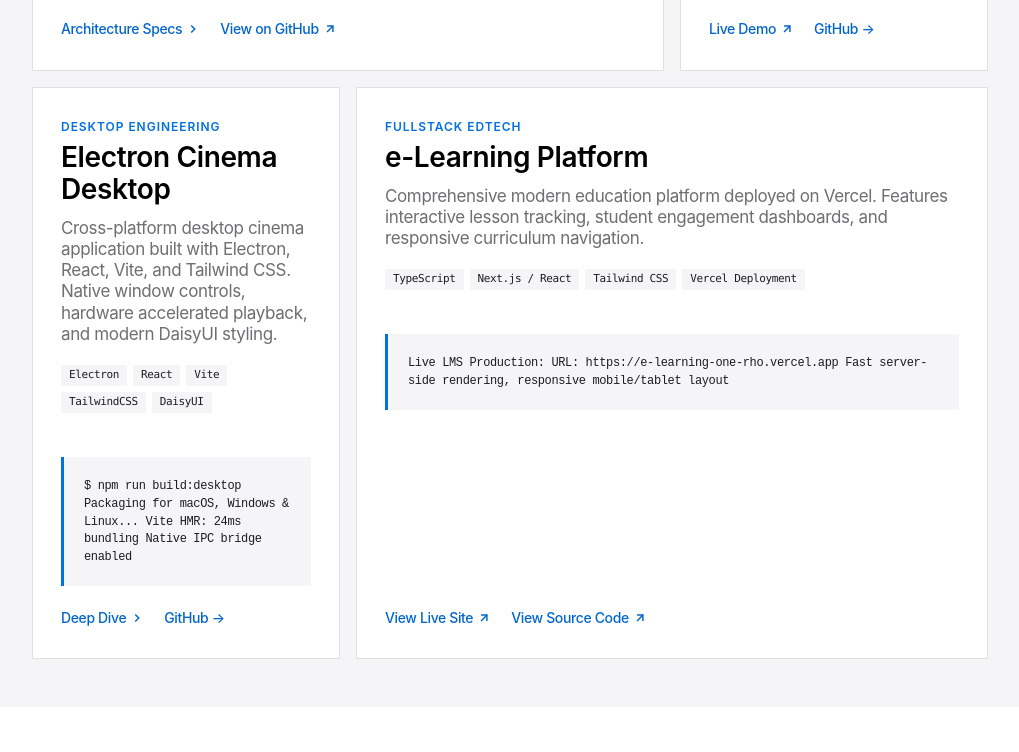
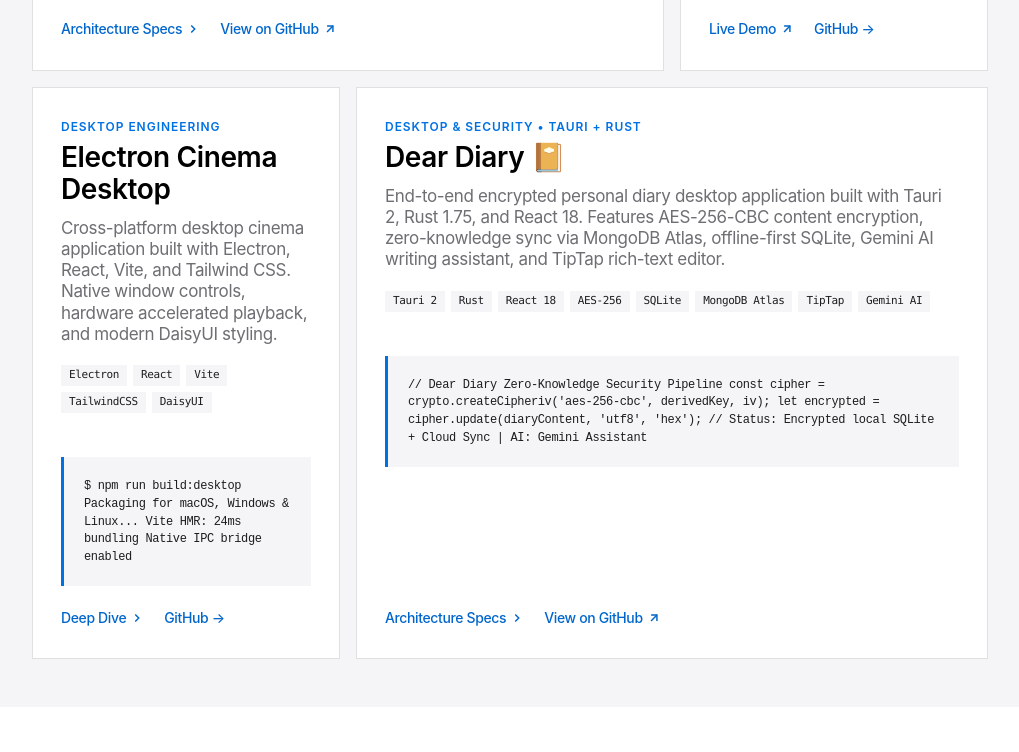
Before and after one commit to hai0z/hai0z.github.io, a website: page index.html in a window 1280 px wide. Shown: the part 1518-2270 px from the top of the page, without its empty margins (130-1149 px from the left). Drawn offline with Linux system fonts and the light colour scheme; no server answers.

Commit message:
feat: replace e-learning project with Dear Diary (Tauri, Rust, React)

```diff
--- a/index.html
+++ b/index.html
@@ -267,35 +267,40 @@
             </div>
           </article>
 
-          <!-- Card 4 (Span 2): e-Learning Platform -->
-          <article class="bento-card span-2" data-category="web">
+          <!-- Card 4 (Span 2): Dear Diary -->
+          <article class="bento-card span-2" data-category="desktop web">
             <div class="card-top">
-              <div class="card-category">Fullstack EdTech</div>
-              <h3 class="card-title">e-Learning Platform</h3>
+              <div class="card-category">Desktop & Security • Tauri + Rust</div>
+              <h3 class="card-title">Dear Diary 📔</h3>
               <p class="card-description">
-                Comprehensive modern education platform deployed on Vercel. Features interactive lesson tracking, student engagement dashboards, and responsive curriculum navigation.
+                End-to-end encrypted personal diary desktop application built with Tauri 2, Rust 1.75, and React 18. Features AES-256-CBC content encryption, zero-knowledge sync via MongoDB Atlas, offline-first SQLite, Gemini AI writing assistant, and TipTap rich-text editor.
               </p>
               <div class="card-tags">
-                <span class="tech-tag">TypeScript</span>
-                <span class="tech-tag">Next.js / React</span>
-                <span class="tech-tag">Tailwind CSS</span>
-                <span class="tech-tag">Vercel Deployment</span>
+                <span class="tech-tag">Tauri 2</span>
+                <span class="tech-tag">Rust</span>
+                <span class="tech-tag">React 18</span>
+                <span class="tech-tag">AES-256</span>
+                <span class="tech-tag">SQLite</span>
+                <span class="tech-tag">MongoDB Atlas</span>
+                <span class="tech-tag">TipTap</span>
+                <span class="tech-tag">Gemini AI</span>
               </div>
             </div>
 
             <div class="card-visual">
-              <code>Live LMS Production:
-URL: https://e-learning-one-rho.vercel.app
-Fast server-side rendering, responsive mobile/tablet layout</code>
+              <code>// Dear Diary Zero-Knowledge Security Pipeline
+const cipher = crypto.createCipheriv('aes-256-cbc', derivedKey, iv);
+let encrypted = cipher.update(diaryContent, 'utf8', 'hex');
+// Status: Encrypted local SQLite + Cloud Sync | AI: Gemini Assistant</code>
             </div>
 
             <div class="card-links">
-              <a href="https://e-learning-one-rho.vercel.app" target="_blank" rel="noopener noreferrer" class="card-link-action">
-                <span>View Live Site</span>
-                <svg width="14" height="14" viewBox="0 0 24 24" fill="none" stroke="currentColor" stroke-width="2.5"><line x1="7" y1="17" x2="17" y2="7"/><polyline points="7 7 17 7 17 17"/></svg>
+              <a href="#" class="card-link-action open-modal-btn" data-project="diary">
+                <span>Architecture Specs</span>
+                <svg width="14" height="14" viewBox="0 0 24 24" fill="none" stroke="currentColor" stroke-width="2.5"><polyline points="9 18 15 12 9 6"/></svg>
               </a>
-              <a href="https://github.com/hai0z/e-learning" target="_blank" rel="noopener noreferrer" class="card-link-action">
-                <span>View Source Code</span>
+              <a href="https://github.com/hai0z/diary" target="_blank" rel="noopener noreferrer" class="card-link-action">
+                <span>View on GitHub</span>
                 <svg width="14" height="14" viewBox="0 0 24 24" fill="none" stroke="currentColor" stroke-width="2.5"><line x1="7" y1="17" x2="17" y2="7"/><polyline points="7 7 17 7 17 17"/></svg>
               </a>
             </div>
@@ -527,7 +532,7 @@
           <ul class="footer-list">
             <li class="footer-item"><a href="https://github.com/hai0z/Harmonify" target="_blank" rel="noopener" class="footer-link">Harmonify (Music App)</a></li>
             <li class="footer-item"><a href="https://github.com/hai0z/hzphim" target="_blank" rel="noopener" class="footer-link">hzphim (Next.js Movie)</a></li>
-            <li class="footer-item"><a href="https://github.com/hai0z/e-learning" target="_blank" rel="noopener" class="footer-link">e-Learning Platform</a></li>
+            <li class="footer-item"><a href="https://github.com/hai0z/diary" target="_blank" rel="noopener" class="footer-link">Dear Diary 📔 (Tauri & Rust)</a></li>
             <li class="footer-item"><a href="https://github.com/hai0z/electron_movie" target="_blank" rel="noopener" class="footer-link">Electron Movie Desktop</a></li>
           </ul>
         </div>
--- a/js/app.js
+++ b/js/app.js
@@ -154,7 +154,7 @@
   projects: `=== FEATURED REPOSITORIES (@hai0z) ===
 1. Harmonify       : Full music streaming app like Spotify (React Native, TrackPlayer, Zustand)
 2. hzphim          : Next.js cinema & movie streaming platform (https://hzphim.vercel.app)
-3. e-learning      : Modern online education platform (https://e-learning-one-rho.vercel.app)
+3. Dear Diary 📔   : End-to-end encrypted desktop diary app (Tauri 2, Rust, React, AES-256)
 4. electron_movie  : Cross-platform desktop cinema app (Electron, React, Vite)
 5. first-vue       : Instagram clone with Vue.js, Pinia & Firebase`,
 
@@ -314,6 +314,21 @@
       </ul>
       <a href="https://github.com/hai0z/electron_movie" target="_blank" class="btn-primary">View Electron Movie on GitHub →</a>
     `
+  },
+  diary: {
+    title: "Dear Diary 📔 • Encrypted Desktop Journal",
+    eyebrow: "Desktop Engineering & Cryptography • Tauri 2 + Rust",
+    body: `
+      <p style="margin-bottom: 16px;">Dear Diary is a privacy-first personal diary application built with Tauri 2, Rust 1.75, and React 18. Designed with zero-knowledge architecture and end-to-end AES-256 encryption.</p>
+      <h4 style="font-size: 16px; margin: 12px 0 6px 0; color: var(--colors-ink);">Core Architecture:</h4>
+      <ul style="padding-left: 20px; margin-bottom: 16px; line-height: 1.6;">
+        <li><strong>AES-256-CBC & PBKDF2:</strong> All diary content is encrypted locally before persistence using keys derived via 100,000 PBKDF2 iterations.</li>
+        <li><strong>Offline-First & Cloud Sync:</strong> Instant reads/writes on local SQLite with background synchronization to MongoDB Atlas.</li>
+        <li><strong>Gemini AI Assistant:</strong> Contextual writing assistance, mood tracking, and habit analytics.</li>
+        <li><strong>Native Desktop Performance:</strong> Rust backend with TipTap rich-text editor and Ant Design / Tailwind UI.</li>
+      </ul>
+      <a href="https://github.com/hai0z/diary" target="_blank" class="btn-primary" style="margin-top: 8px;">View Dear Diary on GitHub →</a>
+    `
   }
 };
 
```
Also changed, not shown: README.md.
